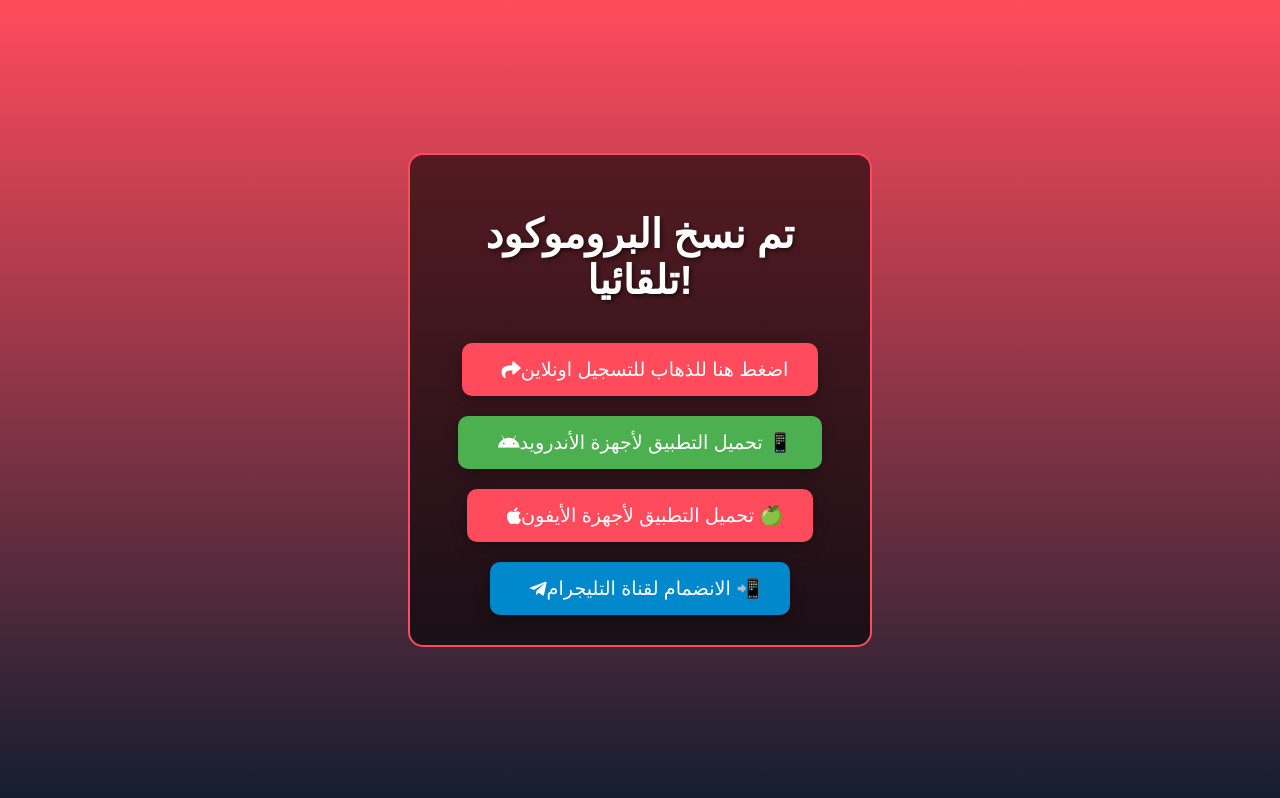
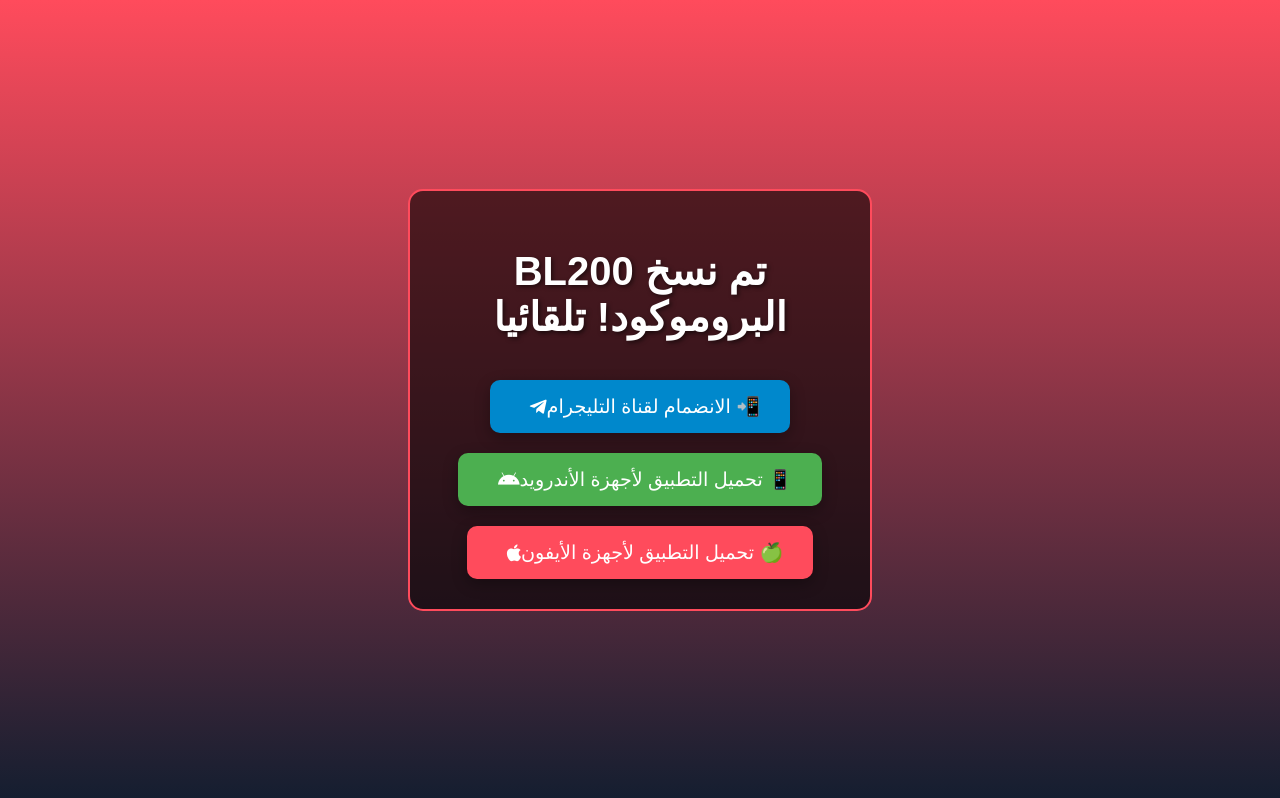
Before and after one commit to luceluce141/888WinWithUS, a plain HTML site: page index.html in a window 1280 px wide. Drawn offline with Linux system fonts and the light colour scheme.

Commit message:
Update index.html
BTTTT

```diff
--- a/index.html
+++ b/index.html
@@ -38,8 +38,7 @@
             text-shadow: 2px 2px 4px rgba(0, 0, 0, 0.5);
         }
 
-        .button, .android-button, .iphone-button, .telegram-button {
-            background-color: #ff4b5c;
+        .android-button, .iphone-button, .telegram-button {
             color: white;
             padding: 15px 30px;
             font-size: 1.2em;
@@ -53,21 +52,32 @@
             align-items: center;
         }
 
-        .button:hover, .android-button:hover, .iphone-button:hover, .telegram-button:hover {
-            background-color: #d9384d;
+        .android-button:hover, .iphone-button:hover, .telegram-button:hover {
             transform: translateY(-5px);
         }
 
         .android-button {
-            background-color: #4CAF50; /* خلفية خضراء */
+            background-color: #4CAF50;
+        }
+
+        .android-button:hover {
+            background-color: #3e8e41;
         }
 
         .iphone-button {
-            background-color: #ff4b5c; /* نفس لون الزر الأول */
+            background-color: #ff4b5c;
+        }
+
+        .iphone-button:hover {
+            background-color: #d9384d;
         }
 
         .telegram-button {
-            background-color: #0088cc; /* خلفية تليجرام زرقاء */
+            background-color: #0088cc;
+        }
+
+        .telegram-button:hover {
+            background-color: #0077b6;
         }
 
         .copy-message {
@@ -80,7 +90,7 @@
             display: none;
         }
 
-        .button i, .android-button i, .iphone-button i, .telegram-button i {
+        .android-button i, .iphone-button i, .telegram-button i {
             margin-left: 10px;
         }
 
@@ -88,9 +98,11 @@
 </head>
 <body>
     <div class="container">
-        <h1>تم نسخ البروموكود تلقائيا!</h1>
-        <a href="https://chill2win.fun/L?tag=d_4272540m_63543c_&site=4272540&ad=63543" class="button" onclick="copyCode('https://chill2win.fun/L?tag=d_4272540m_63543c_&site=4272540&ad=63543', event)">
-            <i class="fas fa-share"></i> اضغط هنا للذهاب للتسجيل اونلاين
+        <h1>BL200 تم نسخ البروموكود! تلقائيا</h1>
+
+        <!-- زر قناة التليجرام -->
+        <a href="https://t.me/start888win" class="telegram-button">
+            <i class="fab fa-telegram-plane"></i> الانضمام لقناة التليجرام 📲
         </a>
 
         <!-- رابط تحميل التطبيق لأجهزة الأندرويد -->
@@ -101,11 +113,6 @@
         <!-- رابط تحميل التطبيق لأجهزة الأيفون -->
         <a href="https://chill2win.fun/L?tag=d_4272540m_102257c_&site=4272540&ad=102257" class="iphone-button" onclick="copyCode('https://chill2win.fun/L?tag=d_4272540m_102257c_&site=4272540&ad=102257', event)">
             <i class="fab fa-apple"></i> تحميل التطبيق لأجهزة الأيفون 🍏
-        </a>
-
-        <!-- رابط قناة التليجرام -->
-        <a href="https://t.me/start888win" class="telegram-button" onclick="copyCode('https://t.me/start888win', event)">
-            <i class="fab fa-telegram-plane"></i> الانضمام لقناة التليجرام 📲
         </a>
 
         <div id="copy-message" class="copy-message">تم نسخ البرومو تلقائيا بنجاح! .</div>
@@ -121,18 +128,13 @@
             document.execCommand('copy');
             document.body.removeChild(textArea);
 
-            // تغيير النص إلى "تم نسخ البرومو" بعد الضغط
             var message = document.getElementById('copy-message');
             message.textContent = "تم نسخ البرومو تلقائيا بنجاح!";
-
-            // عرض رسالة بعد النسخ مع تأخير 4 ثواني
             message.style.display = 'block';
 
-            // الانتظار لمدة 4 ثواني قبل التوجيه
             setTimeout(function() {
-                // فتح الرابط في نافذة جديدة بعد 4 ثواني
-                window.open(link, '_blank');  // فتح الرابط في نافذة جديدة
-            }, 4000); // تأخير 4 ثواني
+                window.open(link, '_blank');
+            }, 4000);
         }
     </script>
 </body>
```
